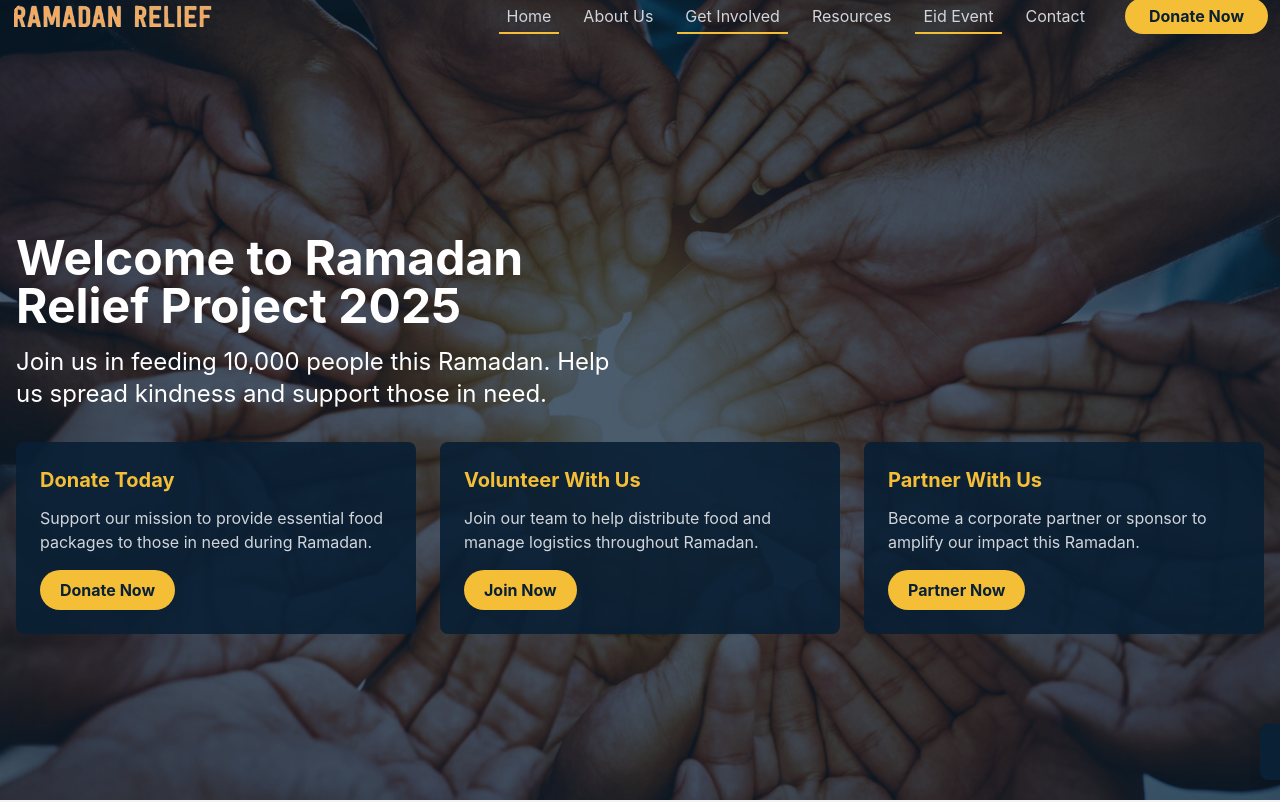
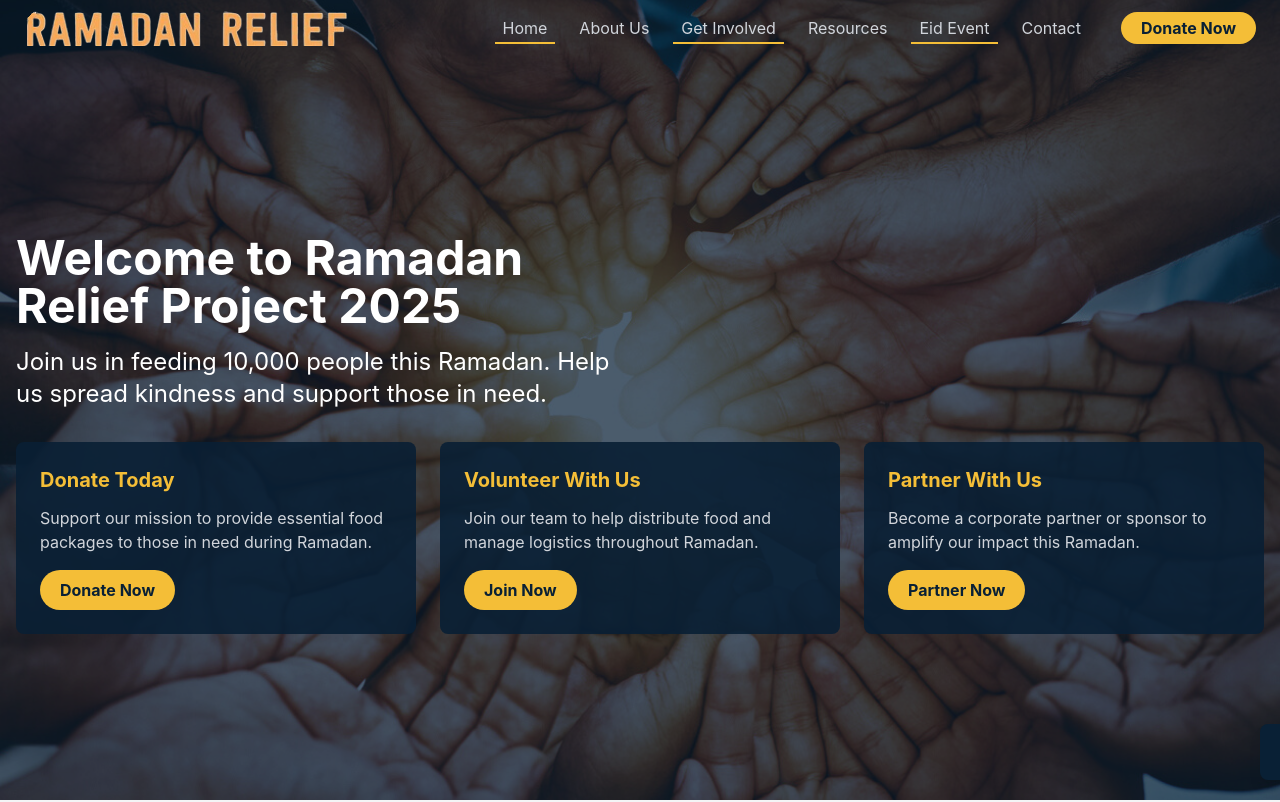
Before and after one commit to NanaWhan/ramadan-vue, a Vue app: page / in a window 1280 px wide. Shown: the top 802 px of the page. Built offline with nearby package versions, Linux system fonts and the light colour scheme; the HTML template or start-up script is replaced by a standard one.

Commit message:
header update

```diff
--- a/src/assets/main.css
+++ b/src/assets/main.css
@@ -14,6 +14,7 @@
   --body-text-color: #7c8990;
   --light-text-color: #9ca5ad;
   --link-color: #092035;
+  --header-height: 80px; /* Header height variable */
 }
 
 /* Utility classes for special effects */
@@ -33,6 +34,7 @@
   /* Add smooth scrolling */
   html {
     scroll-behavior: smooth;
+    scroll-padding-top: var(--header-height); /* Add scroll padding to prevent anchor links from going under header */
   }
 
   /* Button styles */
@@ -53,3 +55,8 @@
     @apply bg-dark-color text-gray-300 rounded-lg shadow-md p-6;
   }
 }
+
+/* Fix for section anchors to account for fixed header */
+section[id] {
+  scroll-margin-top: var(--header-height);
+}
--- a/src/components/layout/TheHeader.vue
+++ b/src/components/layout/TheHeader.vue
@@ -1,12 +1,14 @@
 <template>
-  <header class="fixed top-0 left-0 w-full py-1 text-white z-10 transition-all"
+  <header class="fixed top-0 left-0 w-full text-white z-50 transition-all header-container h-14"
           :class="{ 'bg-dark-color': scrolled }">
-    <nav class="container mx-auto px-3 mb-3 flex items-center justify-between">
-      <RouterLink to="/" class="navbar-brand">
-        <img :src="logoImage" alt="Ramadan Relief Logo" class="logo max-w-[200px]" />
+    <div class="w-full flex items-center justify-between h-full">
+      <!-- Logo aligned to far left with no container constraints -->
+      <RouterLink to="/" class="navbar-brand ml-4 md:ml-6">
+        <img :src="logoImage" alt="Ramadan Relief Logo" class="logo max-h-10" />
       </RouterLink>
 
-      <button class="text-white md:hidden"
+      <!-- Mobile Menu Button -->
+      <button class="text-white md:hidden mr-4"
               type="button"
               @click="isMenuOpen = !isMenuOpen">
         <svg xmlns="http://www.w3.org/2000/svg" class="h-6 w-6" fill="none" viewBox="0 0 24 24" stroke="currentColor">
@@ -45,21 +47,21 @@
       </div>
 
       <!-- Desktop Menu -->
-      <div class="hidden md:flex items-center">
+      <div class="hidden md:flex items-center mr-6">
         <ul class="flex items-center space-x-4">
           <li v-for="(item, index) in navItems" :key="index">
-            <RouterLink :to="item.to" class="text-gray-300 hover:text-white px-2 py-2 relative nav-link">
+            <RouterLink :to="item.to" class="text-gray-300 hover:text-white px-2 py-1 relative nav-link">
               {{ item.label }}
             </RouterLink>
           </li>
           <li>
-            <RouterLink to="/donate" class="bg-accent-color text-dark-color rounded-full px-6 py-2 ml-4 font-bold">
+            <RouterLink to="/donate" class="bg-accent-color text-dark-color rounded-full px-5 py-1.5 ml-4 font-bold">
               Donate Now
             </RouterLink>
           </li>
         </ul>
       </div>
-    </nav>
+    </div>
   </header>
 </template>
 
@@ -95,6 +97,11 @@ onUnmounted(() => {
 </script>
 
 <style scoped>
+.header-container {
+  display: flex;
+  align-items: center;
+}
+
 .bg-dark-color {
   background-color: var(--dark-color);
 }
@@ -111,7 +118,7 @@ onUnmounted(() => {
   content: '';
   position: absolute;
   left: 0;
-  bottom: 0;
+  bottom: -2px;
   width: 0;
   border-bottom: 2px solid var(--accent-color);
   transition: width 0.3s ease-out;
```
